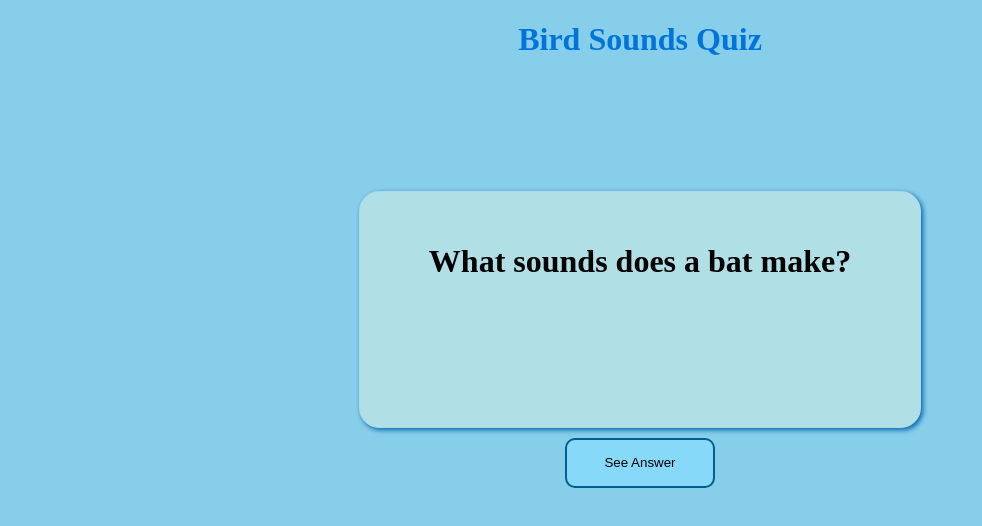
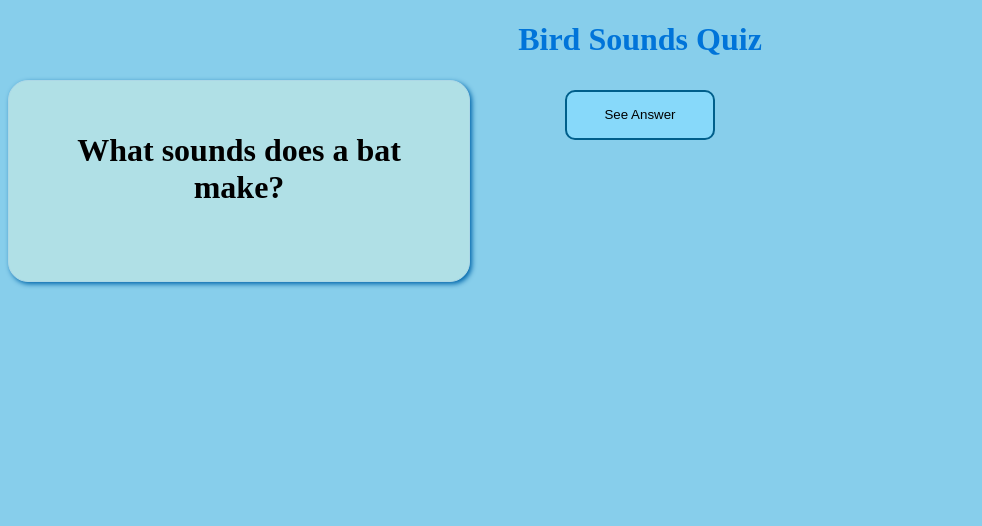
Before and after one commit to kentpmckinney/epi-bird-sounds, a React (Create React App) app: page / in a window 1280 px wide. Shown: the top 526 px of the page, without its empty margins (0-982 px from the left). Built offline with nearby package versions, Linux system fonts and the light colour scheme.

Commit message:
commit of work in progress

```diff
--- a/src/components/App.css
+++ b/src/components/App.css
@@ -1,19 +1,50 @@
-.appgrid {
-	display: grid;
-	grid-template-columns: repeat(3, 1fr);
-	grid-template-rows: .35fr 1fr 1fr;
-	grid-column-gap: 0px;
-	grid-row-gap: 0px;
-}
 
-.carddiv {
-	grid-area: 2 / 2 / 3 / 3;
-}
 
 body {
 	background-color: skyblue;
+	text-align: center;
 }
 
 .apptitle {
   color: #0074D9;
 }
+
+.flip-card {
+  background-color: transparent;
+	perspective: 1000px;
+}
+
+.flip-card-inner {
+  position: relative;
+  width: 100%;
+  height: 100%;
+  text-align: center;
+  transition: transform 0.5s;
+	transform-style: preserve-3d;
+  box-shadow: 0 4px 8px 0 rgba(0,0,0,0.2);
+}
+
+.flip-card:hover .flip-card-inner {
+	transform: rotateY(180deg);
+	transform-origin: center center;
+}
+
+.flip-card-front, .flip-card-back {
+  position: absolute;
+  width: 100%;
+  height: 100%;
+  -webkit-backface-visibility: hidden;
+  backface-visibility: hidden;
+}
+
+.flip-card-front {
+  background-color: #bbb;
+  color: black;
+}
+
+.flip-card-back {
+  background-color: #2980b9;
+  color: black;
+	transform: rotateY(180deg);
+	transform-origin: center center;
+}
--- a/src/components/App.js
+++ b/src/components/App.js
@@ -71,9 +71,7 @@ function App() {
       <h1 className='apptitle'><center>Bird Sounds Quiz</center></h1>
       <div className='appgrid'>
         <div className='carddiv'>
-          <Card
-            questions={questions}
-          />
+          <Card questions={questions} />
         </div>
       </div>
     </React.Fragment>
--- a/src/components/Card/Card.js
+++ b/src/components/Card/Card.js
@@ -1,6 +1,7 @@
 import React, { Component } from 'react';
 
 export default class Card extends Component {
+
 	constructor(props) {
 		super(props);
 		this.state = {
@@ -9,6 +10,7 @@ export default class Card extends Component {
 			buttonText: 'See Answer'
 		};
 	}
+
 	handleClick = () => {
 		this.setState((prevState) => ({
 			flipCard: !prevState.flipCard,
@@ -18,17 +20,21 @@ export default class Card extends Component {
 	};
 
 	render() {
-		const cardStyles = {
+		const cardStyle = {
 			border: '1px solid lightblue',
 			padding: '30px',
 			borderRadius: '20px',
 			backgroundColor: 'powderblue',
 			boxShadow: '2px 2px 5px #0066AA',
-			minWidth: '500px',
-			minHeight: '175px'
+			minWidth: '400px',
+			maxWidth: '400px',
+			minHeight: '150px',
+			paddingBottom: '20px',
+			textAlign: 'center',
+			alignItems: 'center'
 		};
 
-		const buttonStyles = {
+		const buttonStyle = {
 			border: '2px solid rgb(0, 95, 139)',
 			backgroundColor: 'rgb(135, 217, 250)',
 			height: '50px',
@@ -39,30 +45,23 @@ export default class Card extends Component {
 
 		let q1 = this.props.questions[this.state.questionIndex].question;
 		let a1 = this.props.questions[this.state.questionIndex].answer;
-		let visibleSide = null;
-		if (this.state.flipCard) {
-			visibleSide = (
-				<React.Fragment>
-					{' '}
-					<h1>Answer: {a1}</h1>
-					<h3>Question: {q1}</h3>
-					<br />{' '}
-				</React.Fragment>
-			);
-		} else {
-			visibleSide = <h1>{q1}</h1>;
-		}
+
+		let front = (<h1>{q1}</h1>);
+		let back = (<h1>Answer: {a1}</h1>);
+
 		return (
 			<React.Fragment>
-				<div style={{ paddingBottom: '20px', textAlign: 'center', alignItems: 'center' }}>
-					<div style={cardStyles}>
-						{visibleSide}
+				<div className="flip-card">
+    			<div className="flip-card-inner">
+						<div className="flip-card-front" style={cardStyle}>{front}</div>
+						<div className="flip-card-back" style={cardStyle}>{back}</div>
 					</div>
-					<button style={buttonStyles} onClick={this.handleClick}>
-						{this.state.buttonText}
-					</button>
 				</div>
+				<button style={buttonStyle} onClick={this.handleClick}>
+			 		{this.state.buttonText}
+			 	</button>
 			</React.Fragment>
 		);
+
 	}
 }
```
